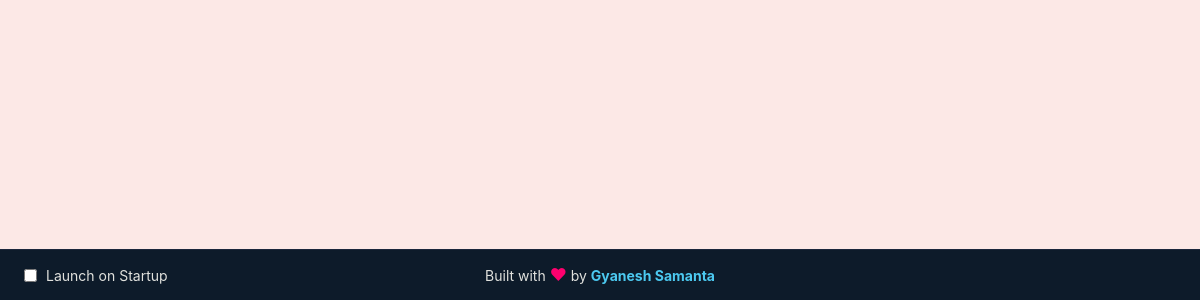
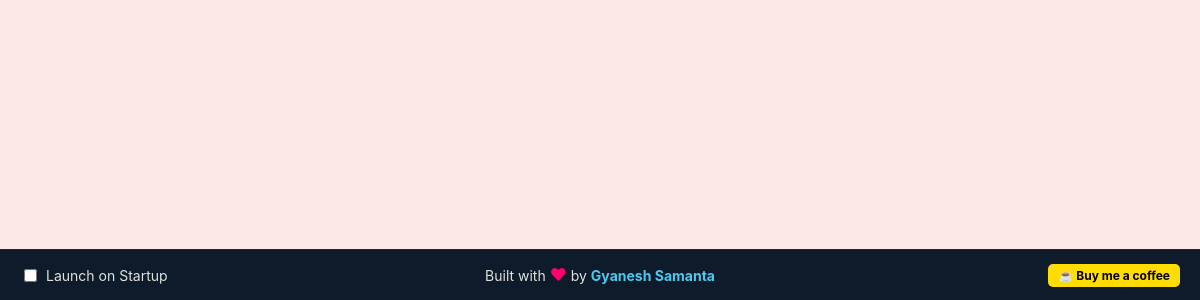
Before and after one commit to GyaneshSamanta/NotebookLM-for-Windows, an Electron app: page index.html in a window 1200 px wide. Shown: the part 500-800 px from the top of the page. Drawn offline with Linux system fonts and the light colour scheme; no server answers.

Commit message:
feat: Add Buy Me a Coffee button, persistent login fix, build improvements

```diff
--- a/index.html
+++ b/index.html
@@ -77,6 +77,7 @@
         src="https://notebooklm.google.com/"
         partition="persist:notebooklm"
         preload="./webview-preload.js"
+        allowpopups
       ></webview>
 
       <footer>
@@ -94,7 +95,14 @@
             >Gyanesh Samanta</a
           >
         </div>
-        <div class="spacer"></div>
+        <div class="spacer" style="display: flex; align-items: center; gap: 8px;">
+          <a
+            href="#"
+            onclick="openLink('https://www.buymeacoffee.com/gyaneshsamanta')"
+            style="display: flex; align-items: center; gap: 4px; background: #FFDD00; color: #000; padding: 4px 10px; border-radius: 5px; font-weight: bold; font-size: 12px; text-decoration: none;"
+            title="Buy me a coffee"
+          >☕ Buy me a coffee</a>
+        </div>
       </footer>
     </div>
     <script src="renderer.js"></script>
--- a/package.json
+++ b/package.json
@@ -5,14 +5,14 @@
   "main": "main.js",
   "scripts": {
     "start": "electron .",
-    "pack": "electron-packager . NotebookGLM --platform=win32 --arch=x64 --out=setup --icon=assets/icon.png --overwrite --prune=true",
+    "pack": "npx @electron/packager . NotebookGLM --platform=win32 --arch=x64 --out=release --overwrite --prune=true",
     "dist": "npm run pack"
   },
   "author": "Gyanesh Samanta",
   "license": "MIT",
   "devDependencies": {
-    "electron": "^34.1.0",
-    "electron-builder": "24.13.3"
+    "@electron/packager": "^18.3.2",
+    "electron": "^34.1.0"
   },
   "dependencies": {
     "auto-launch": "^5.0.6",
```
Also changed, not shown: main.js (+13 -17 lines), 2 other files.
